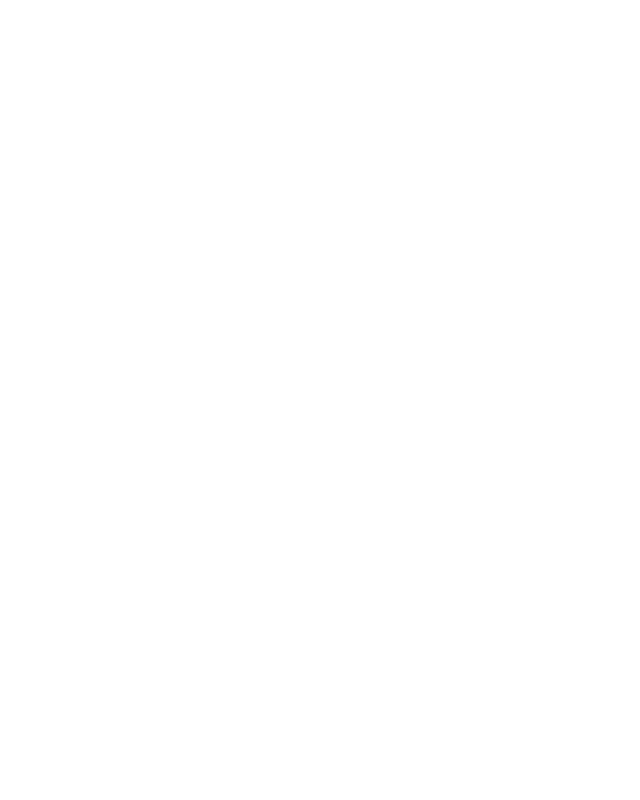
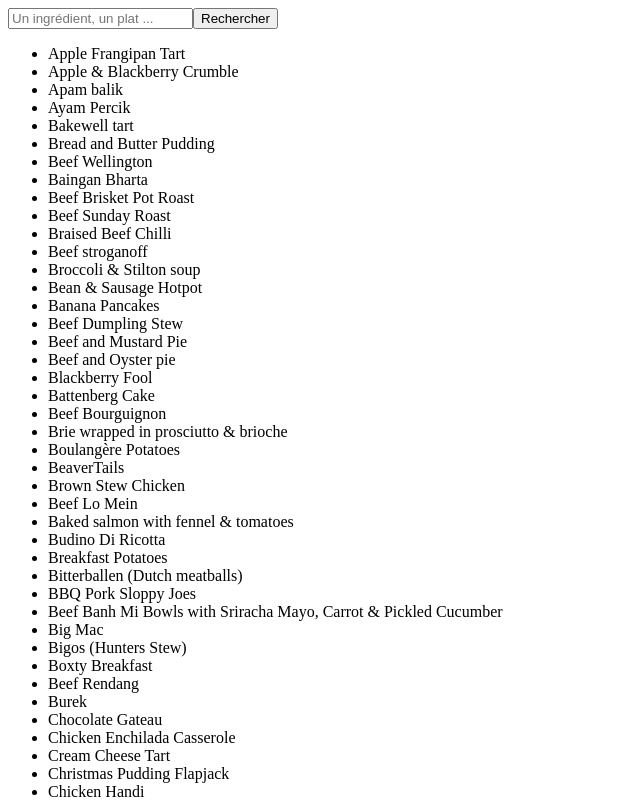
Before and after one commit to Atouzani7/Hackathon, a React (Vite) app in the folder frontend/: page / in a window 1280 px wide. Shown: the top 800 px of the page, without its empty margins (0-640 px from the left). Built offline with nearby package versions, Linux system fonts and the light colour scheme.

Commit message:
search bar filter

```diff
--- a/frontend/package.json
+++ b/frontend/package.json
@@ -12,7 +12,8 @@
   "dependencies": {
     "prop-types": "^15.8.1",
     "react": "^18.0.0",
-    "react-dom": "^18.0.0"
+    "react-dom": "^18.0.0",
+    "react-router-dom": "^6.4.3"
   },
   "devDependencies": {
     "@vitejs/plugin-react": "^1.0.7",
--- a/frontend/src/App.jsx
+++ b/frontend/src/App.jsx
@@ -1,9 +1,10 @@
+import Navbar from "@components/Navbar/navbar";
 import React from "react";
 
 function App() {
   return (
     <div className="App">
-
+      <Navbar />
     </div>
   );
 }
--- /dev/null
+++ b/frontend/src/components/Navbar/navbar.jsx
@@ -0,0 +1,39 @@
+import { useState } from "react";
+import raw from "../../mealdb.json";
+
+export default function Navbar() {
+  const [filteredMeals, setFilteredMeals] = useState(raw.meals);
+  const [searchTerm, setSearchTerm] = useState("");
+
+  const resultSearch = (evt) => {
+    evt.preventDefault();
+    setFilteredMeals(
+      raw.meals.filter((meal) =>
+        meal.strMeal.toLowerCase().includes(searchTerm.toLowerCase())
+      )
+    );
+  };
+
+  return (
+    <form>
+      <label>
+        <input
+          type="search"
+          name="Recherche"
+          placeholder="Un ingrédient, un plat ..."
+          id="idMeal"
+          value={searchTerm}
+          onChange={(evt) => {
+            setSearchTerm(evt.target.value);
+          }}
+        />
+      </label>
+      <input type="submit" value="Rechercher" onClick={resultSearch} />
+      <ul>
+        {filteredMeals.map((meal) => {
+          return <li key={meal.strMeal}>{meal.strMeal}</li>;
+        })}
+      </ul>
+    </form>
+  );
+}
```
Also changed, not shown: frontend/src/components/Navbar/style.css (added), 1 other file (tests, documents, lock files or other folders).
